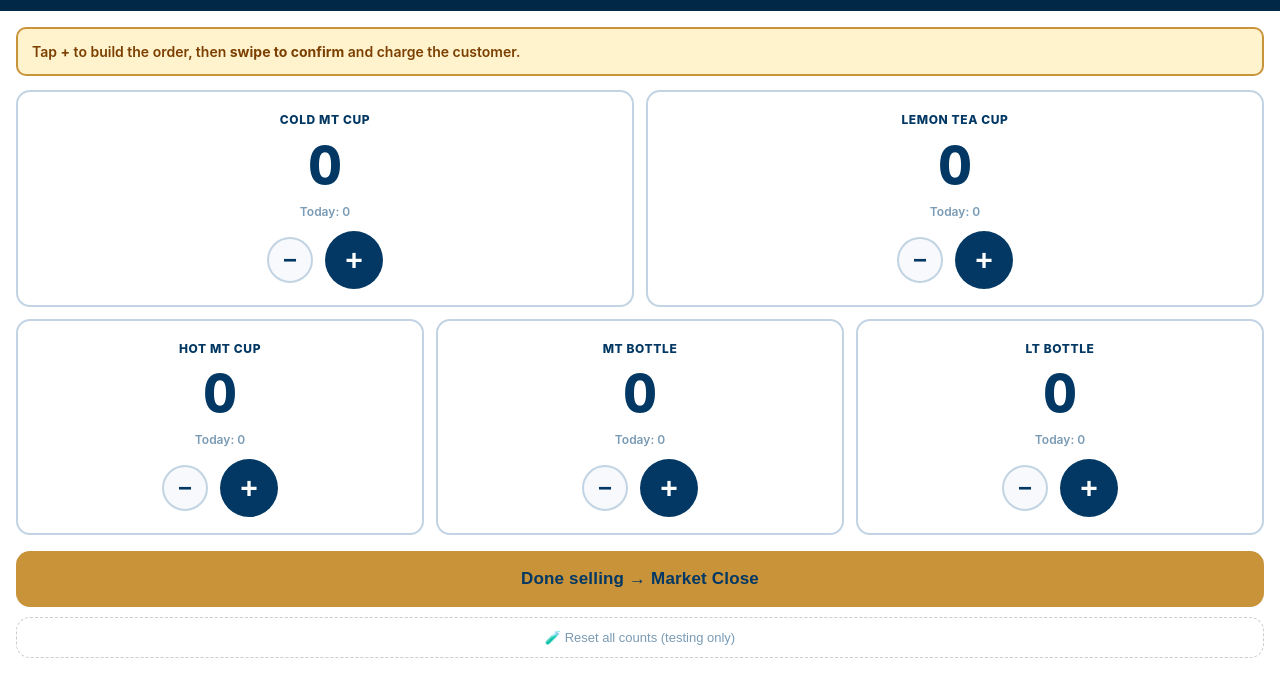
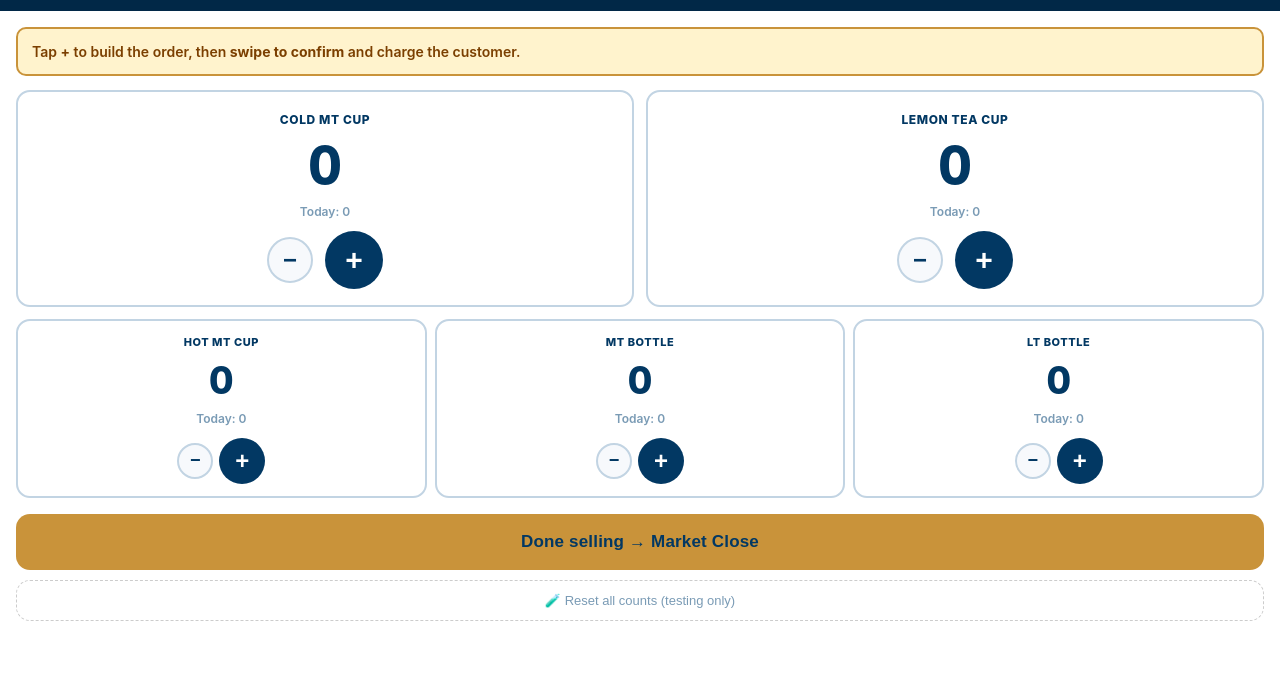
Before and after one commit to oldkennedyto/old-kennedy-pos, a plain HTML site: page index.html in a window 1280 px wide. Shown: the part 117-814 px from the top of the page. Drawn offline with Linux system fonts and the light colour scheme.

Commit message:
Add files via upload

```diff
--- a/index.html
+++ b/index.html
@@ -66,7 +66,13 @@
 
   /* ── TALLY GRID ──────────────────────────────────────────────────────────── */
   .tally-grid   { display:grid; grid-template-columns:1fr 1fr; gap:12px; }
-  .tally-grid-3 { display:grid; grid-template-columns:1fr 1fr 1fr; gap:12px; }
+  .tally-grid-3 { display:grid; grid-template-columns:1fr 1fr 1fr; gap:8px; }
+  .tally-grid-3 .tally-item { padding:14px 6px 12px; }
+  .tally-grid-3 .tally-label { font-size:11px; }
+  .tally-grid-3 .tally-pending { font-size:38px; min-height:46px; }
+  .tally-grid-3 .tally-btn.plus { width:46px; height:46px; font-size:24px; }
+  .tally-grid-3 .tally-btn { width:36px; height:36px; font-size:18px; }
+  .tally-grid-3 .tally-controls { gap:6px; }
   .tally-item {
     background:var(--white); border:2px solid var(--border); border-radius:var(--radius);
     padding:20px 12px 16px; text-align:center; display:flex; flex-direction:column;
```
